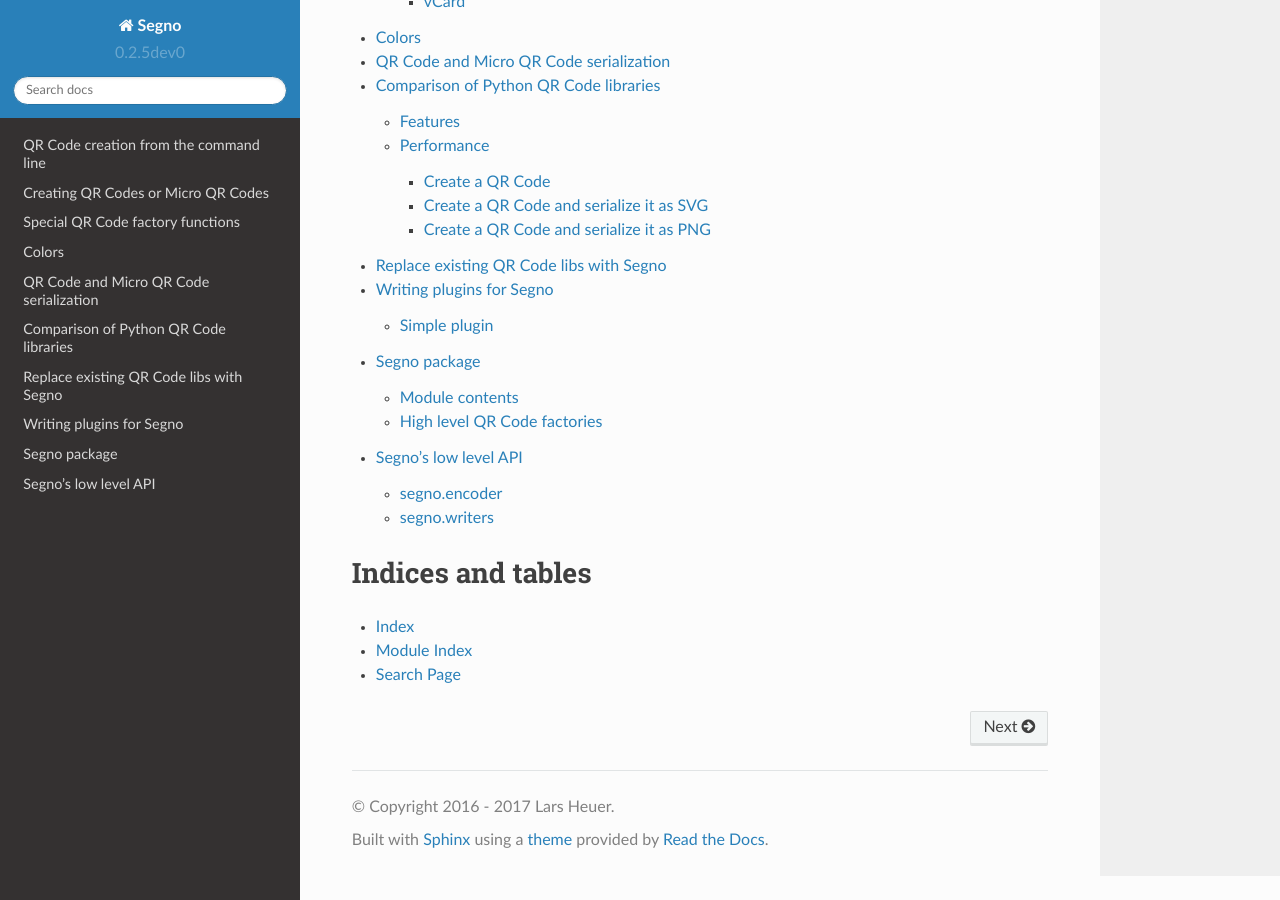
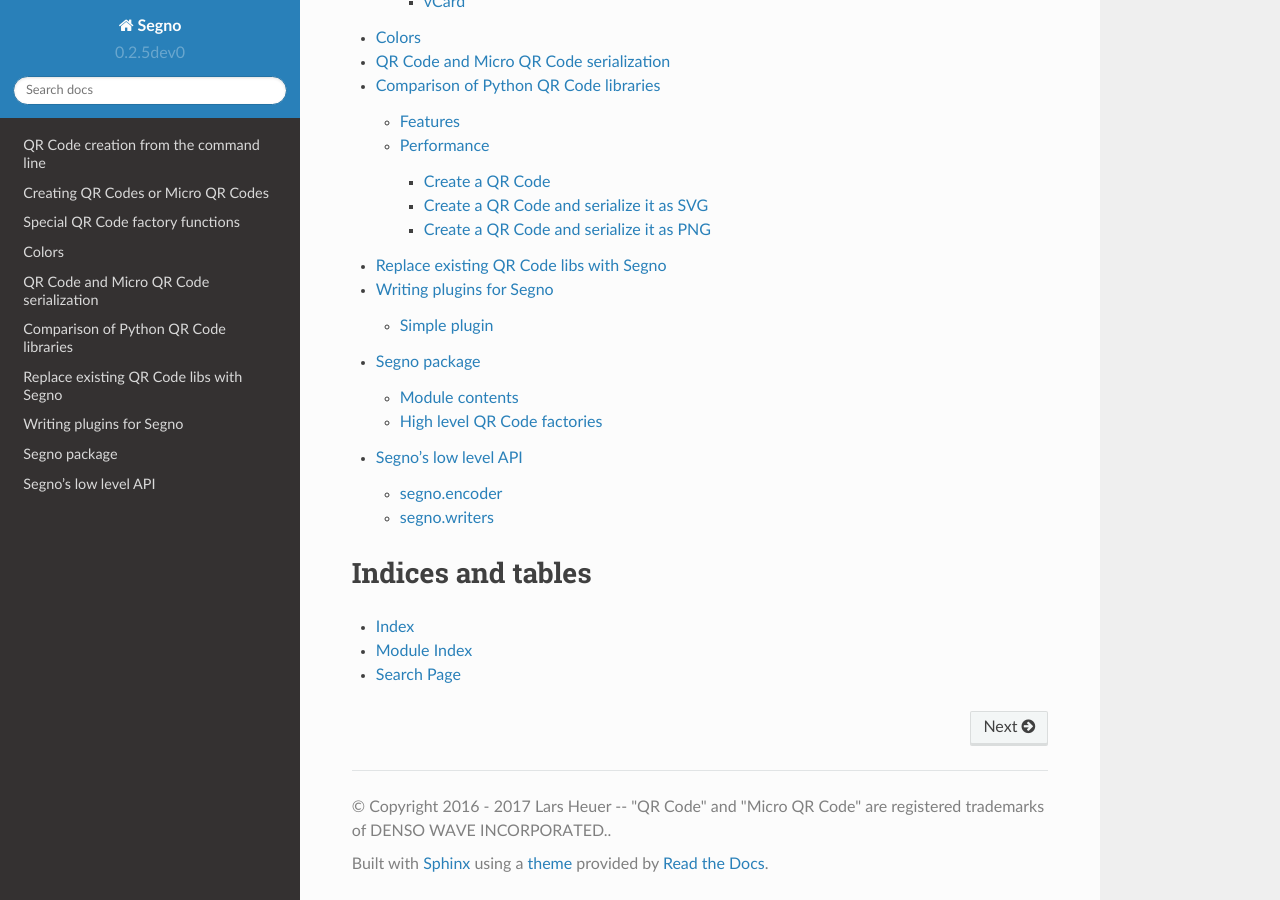
Before and after one commit to heuer/segno, a Sphinx documentation site: the page built from docs/index.rst, in a window 1280 px wide and 900 px high, scrolled down 820 px. Built offline with Sphinx 7.4.7 and the Read the Docs theme 2.0.0, drawn with Linux system fonts in a browser that asks for light colours; the version number is read from the project's files by our own code.

Commit message:
Added trademark hint

```diff
--- a/docs/conf.py
+++ b/docs/conf.py
@@ -55,7 +55,7 @@
 
 # General information about the project.
 project = 'Segno'
-copyright = '2016 - {0} Lars Heuer'.format(datetime.datetime.now().year)
+copyright = '2016 - {0} Lars Heuer -- "QR Code" and "Micro QR Code" are registered trademarks of DENSO WAVE INCORPORATED.'.format(datetime.datetime.now().year)
 author = 'Lars Heuer'
 
 # The version info for the project you're documenting, acts as replacement for
```
